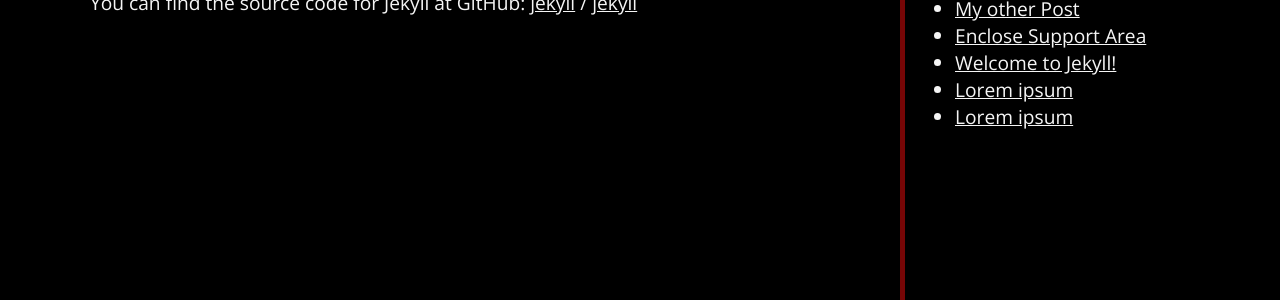
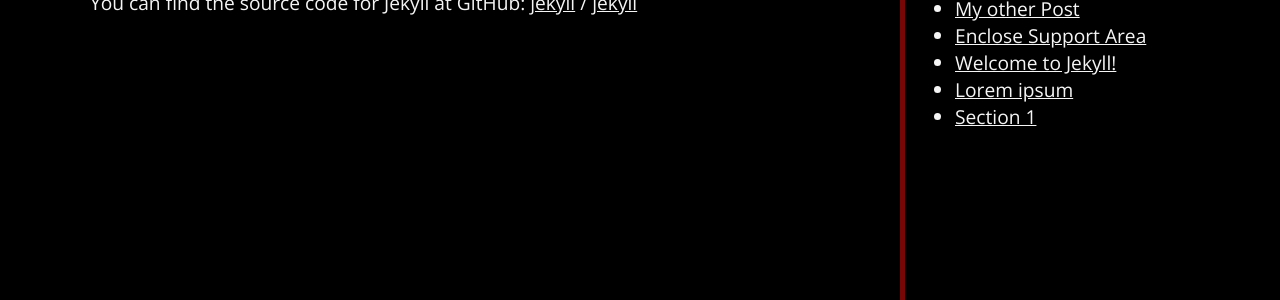
Before and after one commit to AustenMeier/AustenMeier.github., a Jekyll site: the page built from about.markdown, in a window 1280 px wide. Shown: the part 184-484 px from the top of the page. Built offline with Jekyll 4.4.1, drawn with Linux system fonts in a browser that asks for light colours.

Commit message:
Update 2024-05-28-section1.markdown

```diff
--- a/_posts/2024-05-28-section1.markdown
+++ b/_posts/2024-05-28-section1.markdown
@@ -1,6 +1,10 @@
 ---
 layout: post
-title:  "Lorem ipsum"
+title:  "Section 1"
 categories: jekyll update
 ---
-Hey
+
+{% highlight %}
+let test = "hello world"
+console.log(test)
+{% endhighlight %}
```
